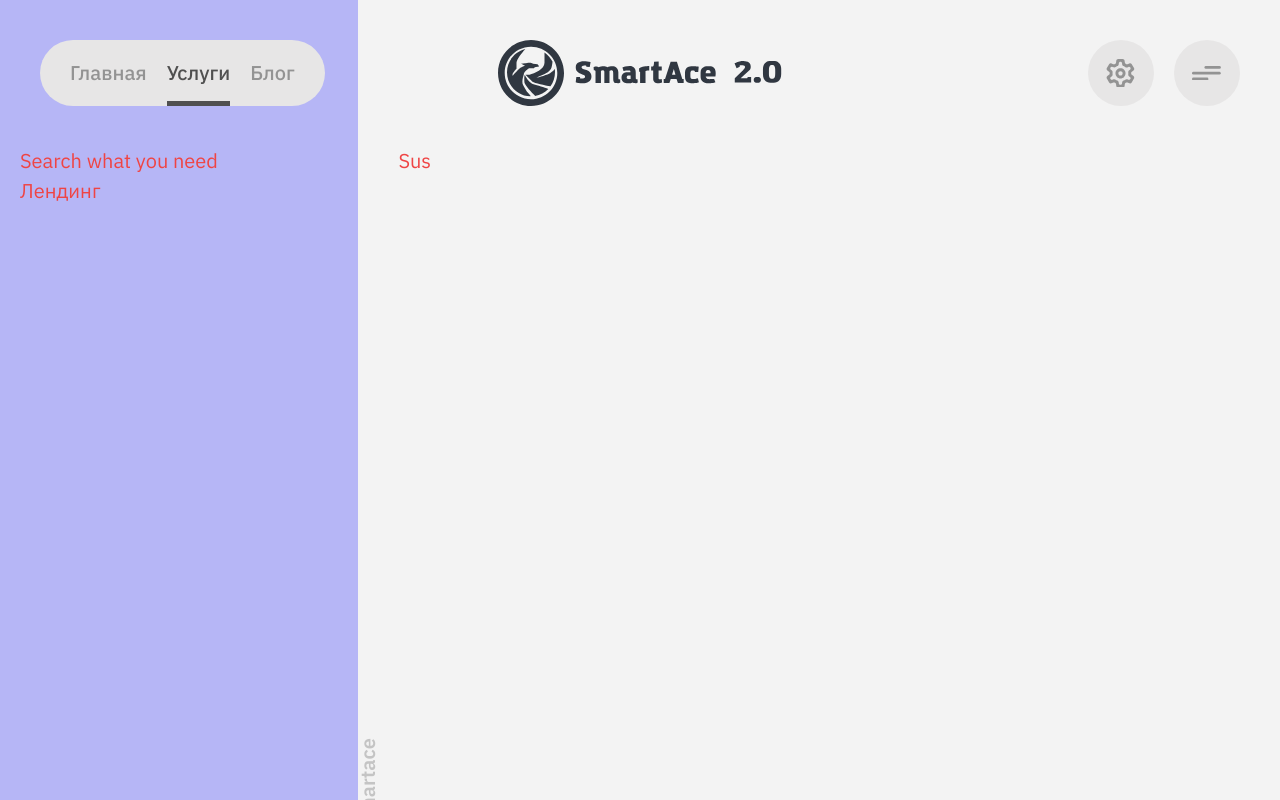
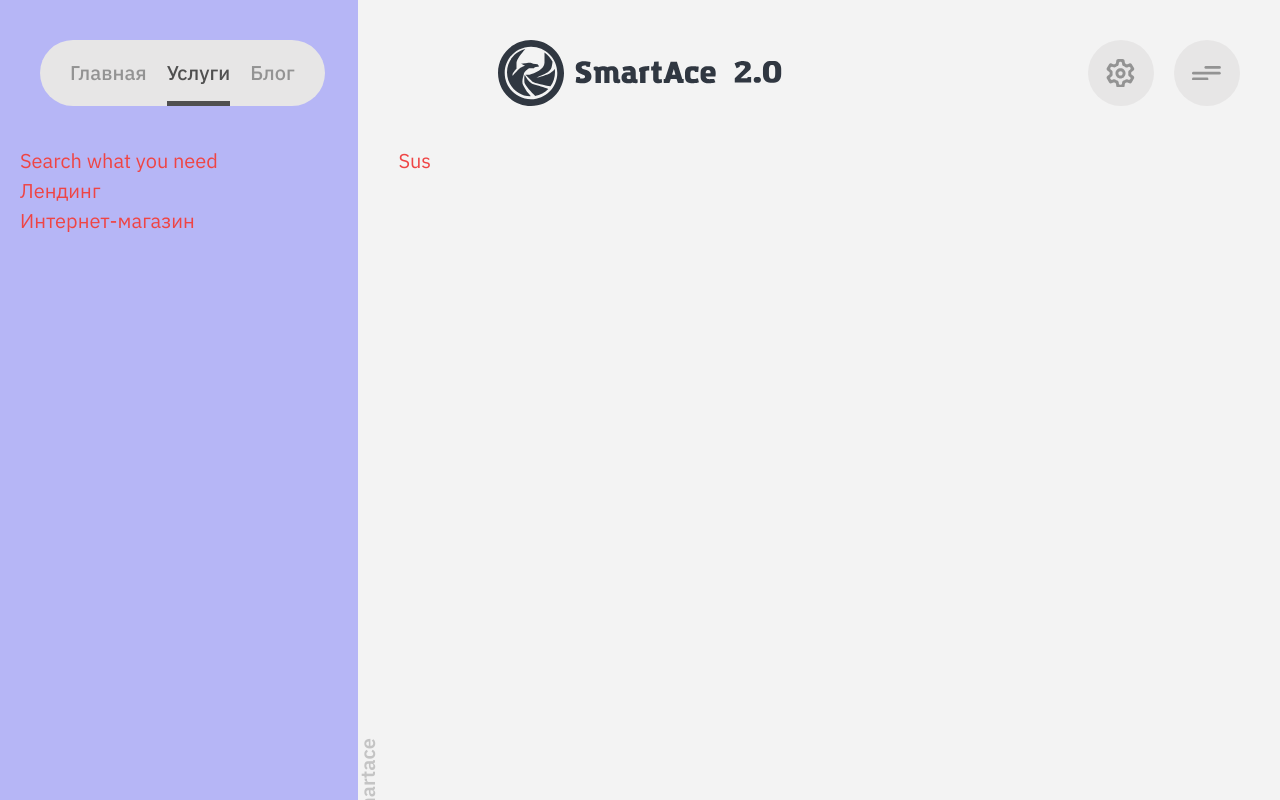
Before and after one commit to XenoPOMP/smart-ace-2.0, a Next.js app: page /services in a window 1280 px wide. Built offline with nearby package versions, Linux system fonts and the light colour scheme.

Commit message:
add mock service

```diff
--- a/src/components/blocks/ServiceSearchBlock/ServiceSearchBlock.tsx
+++ b/src/components/blocks/ServiceSearchBlock/ServiceSearchBlock.tsx
@@ -13,11 +13,13 @@ const ServiceSearchBlock: FC<ServiceSearchBlockProps> = ({}) => {
     <section className={cn('')}>
       <p>Search what you need</p>
 
-      {servicesData.map(service => {
-        const { id, title } = service;
+      <article className={cn('flex flex-col')}>
+        {servicesData.map(service => {
+          const { id, title } = service;
 
-        return <Link href={`/services/${id}`}>{title}</Link>;
-      })}
+          return <Link href={`/services/${id}`}>{title}</Link>;
+        })}
+      </article>
     </section>
   );
 };
--- a/src/data/services.data.ts
+++ b/src/data/services.data.ts
@@ -6,4 +6,9 @@ export const servicesData: Array<IService> = [
     title: 'Лендинг',
     desc: 'Закажите лендинг- и получите эффективный инструмент для привлечения клиентов и увеличения продаж.',
   },
+
+  {
+    id: 2,
+    title: 'Интернет-магазин',
+  },
 ];
```
